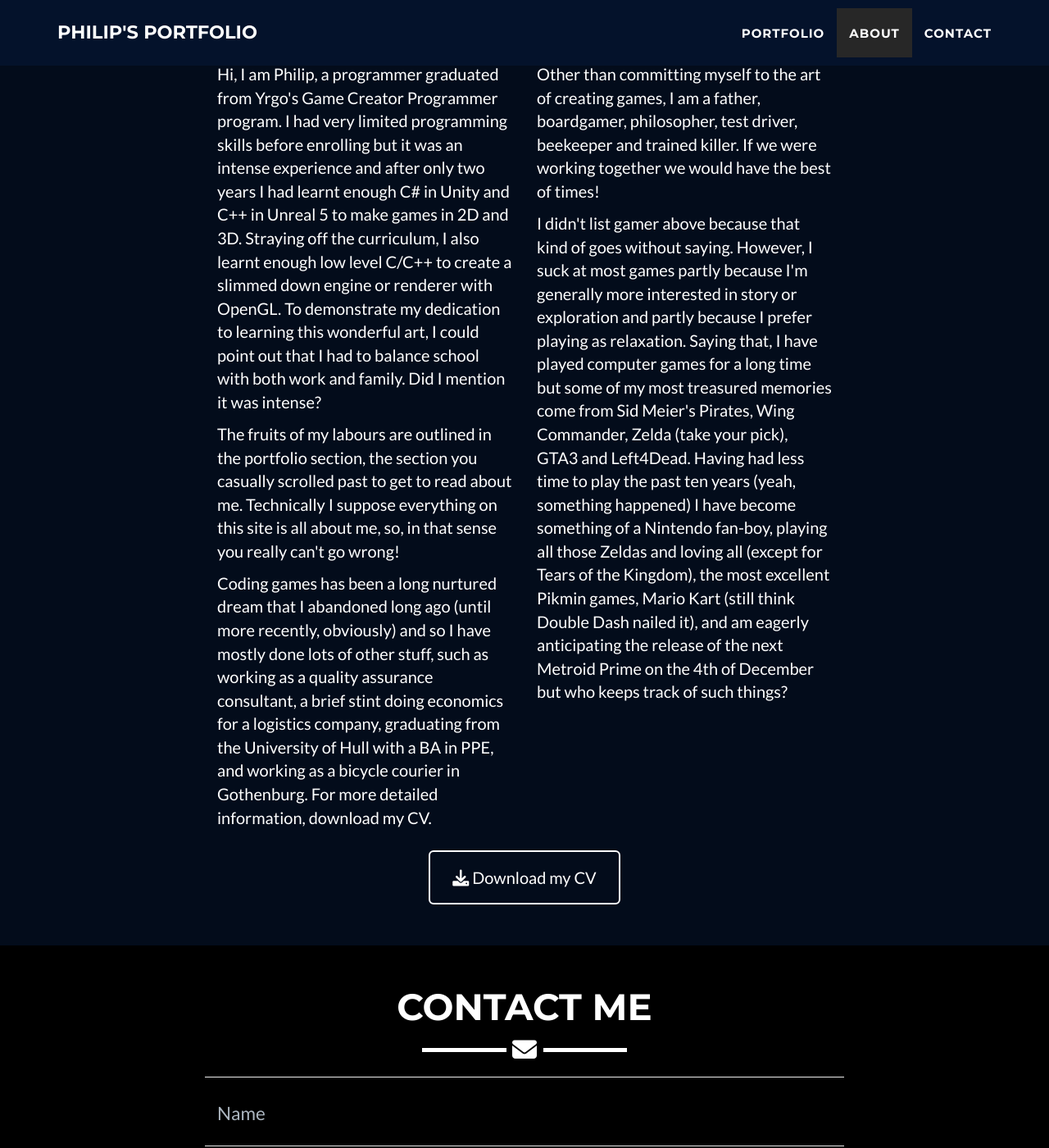
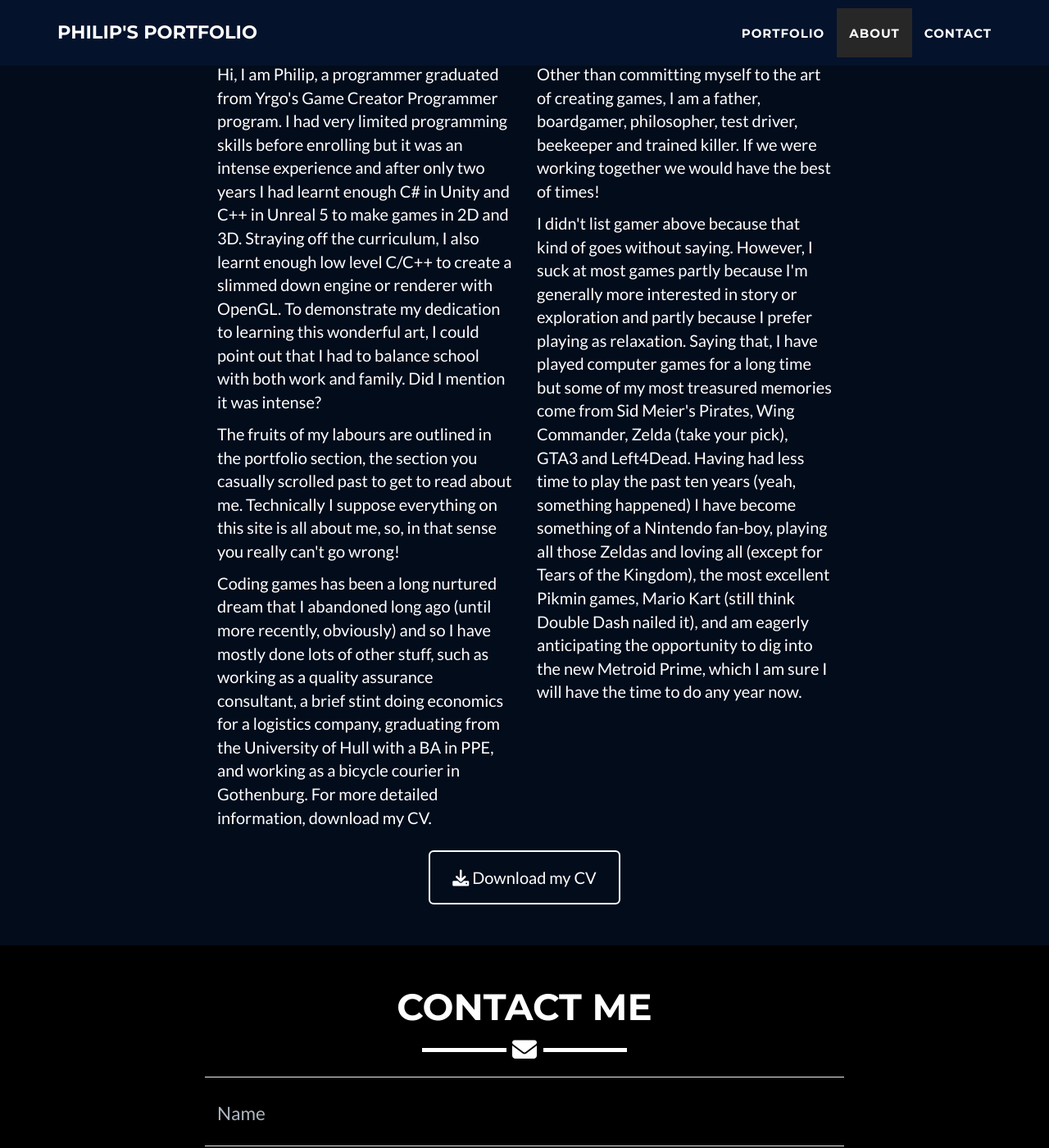
Before and after one commit to B0realian/B0realian.github.io, a Jekyll site: the page built from _posts/2025-09-15-EON-gen.markdown, in a window 1280 px wide and 1400 px high, scrolled down 2218 px. Shown: the whole window at 82% size. Built offline with Jekyll 4.4.1, drawn with Linux system fonts in a browser that asks for light colours.

Commit message:
Update about.html

```diff
--- a/_includes/about.html
+++ b/_includes/about.html
@@ -19,7 +19,7 @@
       <div class="col-lg-4">
         <p>Other than committing myself to the art of creating games, I am a father, boardgamer, philosopher, test driver, beekeeper and trained killer. If we were working together we would have the best of times!
         </p>
-        <p>I didn't list gamer above because that kind of goes without saying. However, I suck at most games partly because I'm generally more interested in story or exploration and partly because I prefer playing as relaxation. Saying that, I have played computer games for a long time but some of my most treasured memories come from Sid Meier's Pirates, Wing Commander, Zelda (take your pick), GTA3 and Left4Dead. Having had less time to play the past ten years (yeah, something happened) I have become something of a Nintendo fan-boy, playing all those Zeldas and loving all (except for Tears of the Kingdom), the most excellent Pikmin games, Mario Kart (still think Double Dash nailed it), and am eagerly anticipating the release of the next Metroid Prime on the 4th of December but who keeps track of such things?
+        <p>I didn't list gamer above because that kind of goes without saying. However, I suck at most games partly because I'm generally more interested in story or exploration and partly because I prefer playing as relaxation. Saying that, I have played computer games for a long time but some of my most treasured memories come from Sid Meier's Pirates, Wing Commander, Zelda (take your pick), GTA3 and Left4Dead. Having had less time to play the past ten years (yeah, something happened) I have become something of a Nintendo fan-boy, playing all those Zeldas and loving all (except for Tears of the Kingdom), the most excellent Pikmin games, Mario Kart (still think Double Dash nailed it), and am eagerly anticipating the opportunity to dig into the new Metroid Prime, which I am sure I will have the time to do any year now.
         </p>
       </div>
       <div class="col-lg-8 col-lg-offset-2 text-center">
```
